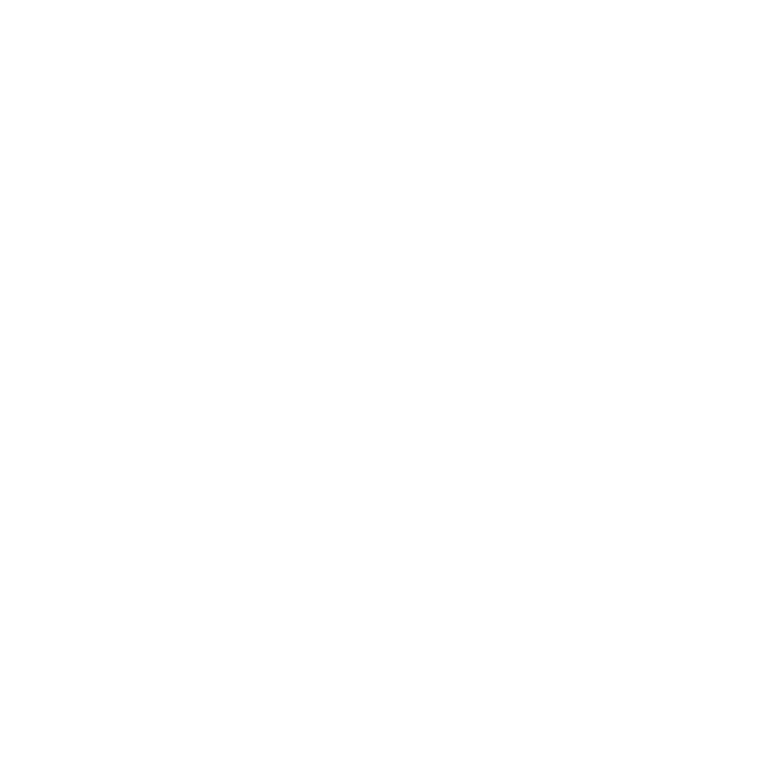
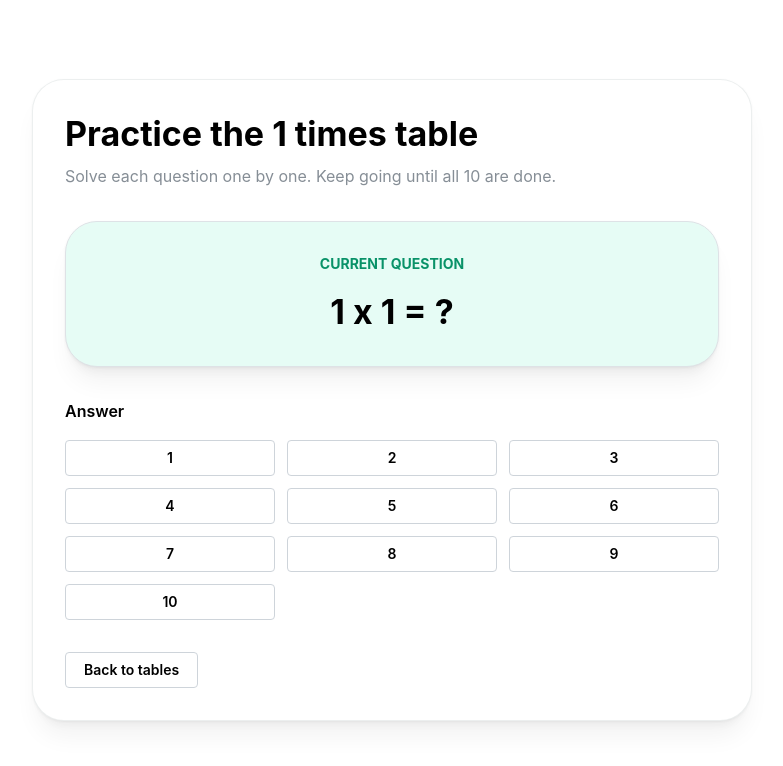
Before and after one commit to StefanBilliet/multiplication-tables, a React (Vite) app: page /tables/1/practice in a window 1280 px wide. Before the commit this address had no page. Shown: the top 766 px of the page, without its empty margins (248-1031 px from the left). Built offline with nearby package versions, Linux system fonts and the light colour scheme.

Commit message:
US-001 feat: start table practice sessions from the selection screen

```diff
--- a/src/app/app.tsx
+++ b/src/app/app.tsx
@@ -7,7 +7,7 @@
   return (
     <Routes>
       <Route path="/" element={<TableSelection />} />
-      <Route path="/practice/:tableId" element={<PracticeScreen />} />
+      <Route path="/tables/:tableId/practice" element={<PracticeScreen />} />
     </Routes>
   );
 };
--- a/src/features/practice-session/components/practiceScreen.tsx
+++ b/src/features/practice-session/components/practiceScreen.tsx
@@ -1,10 +1,71 @@
+import {
+  Button,
+  Card,
+  Group,
+  Paper,
+  SimpleGrid,
+  Stack,
+  Text,
+  Title,
+} from "@mantine/core";
 import type { FC } from "react";
-import { useParams } from "react-router-dom";
+import { useNavigate, useParams } from "react-router-dom";
 
 const PracticeScreen: FC = () => {
+  const navigate = useNavigate();
   const { tableId } = useParams();
+  const selectedTable = Number(tableId);
+  const answerOptions = Array.from(
+    { length: 10 },
+    (_, index) => selectedTable * (index + 1),
+  );
 
-  return <main>Practice table {tableId}</main>;
+  return (
+    <main className="app-shell">
+      <Card className="app-card" radius="xl" padding="xl" shadow="md">
+        <Stack gap="xl">
+          <Group justify="space-between" align="flex-start">
+            <Stack gap={8}>
+              <Title order={1}>Practice the {selectedTable} times table</Title>
+              <Text c="dimmed" maw={520}>
+                Solve each question one by one. Keep going until all 10 are
+                done.
+              </Text>
+            </Stack>
+          </Group>
+
+          <Paper radius="xl" p="xl" bg="teal.0" withBorder>
+            <Stack gap="md" align="center">
+              <Text size="sm" tt="uppercase" fw={700} c="teal.8">
+                Current question
+              </Text>
+              <Title order={2} size="h1">
+                1 x {selectedTable} = ?
+              </Title>
+            </Stack>
+          </Paper>
+
+          <Stack gap="md">
+            <Text fw={600}>Answer</Text>
+
+            <SimpleGrid cols={3} spacing="sm">
+              {answerOptions.map((answerOption) => (
+                <Button key={answerOption} variant="default">
+                  {answerOption}
+                </Button>
+              ))}
+            </SimpleGrid>
+          </Stack>
+
+          <Group justify="space-between">
+            <Button variant="default" onClick={() => navigate("/")}>
+              Back to tables
+            </Button>
+          </Group>
+        </Stack>
+      </Card>
+    </main>
+  );
 };
 
 export default PracticeScreen;
--- a/src/features/table-selection/components/tableSelection.tsx
+++ b/src/features/table-selection/components/tableSelection.tsx
@@ -24,7 +24,7 @@
   });
 
   const handleTableSelected = (tableId: number) => {
-    navigate(`/practice/${tableId}`);
+    navigate(`/tables/${tableId}/practice`);
   };
 
   return (
```
Also changed, not shown: 2 other files (tests, documents, lock files or other folders).
